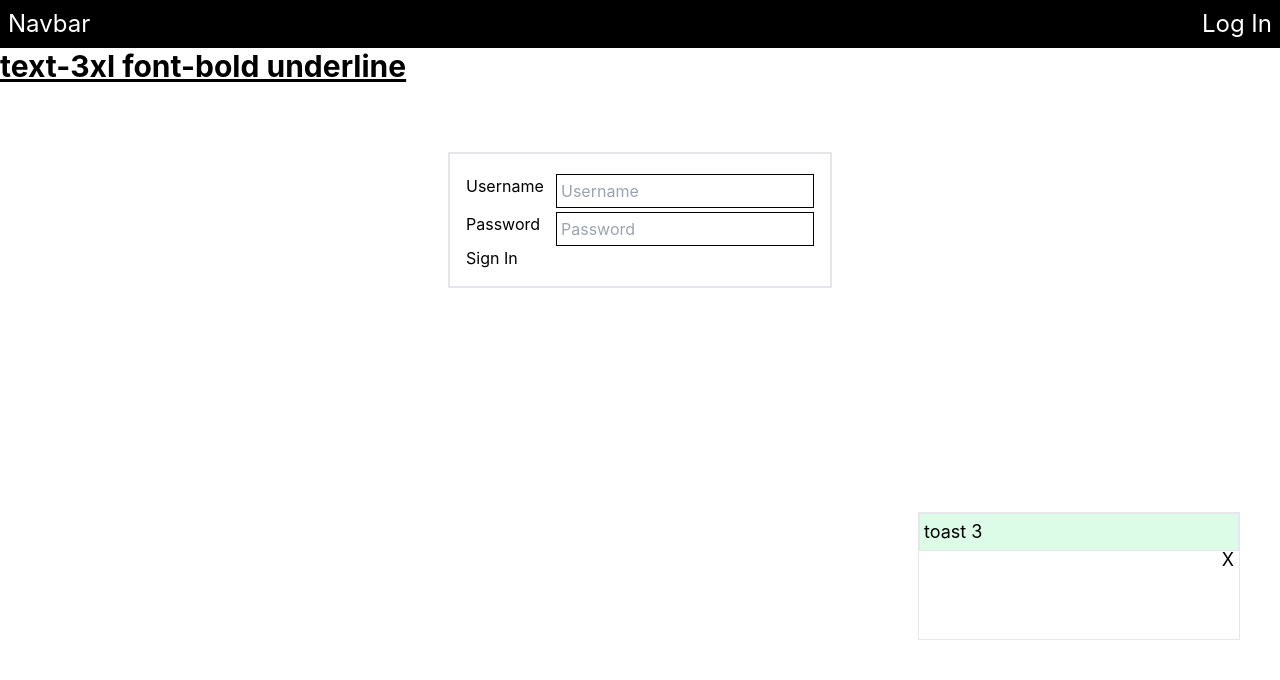
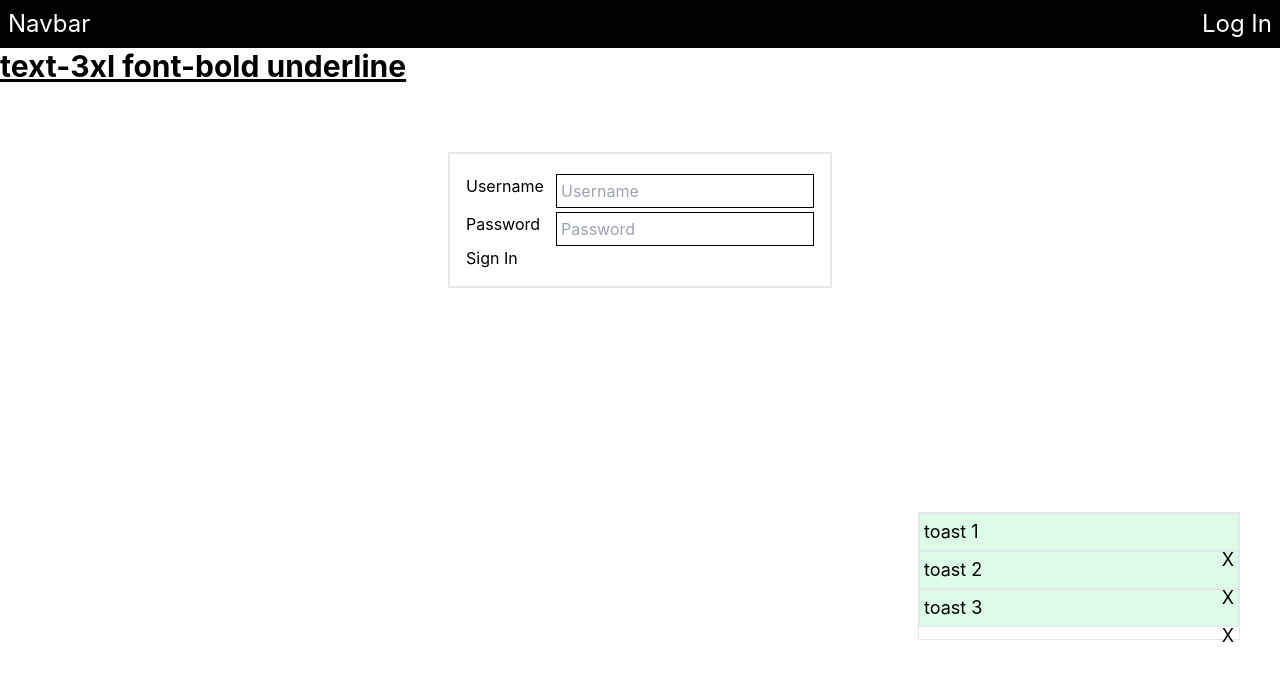
Before and after one commit to KCCPMG/tavern-table, a Next.js app: page /signin in a window 1280 px wide. Shown: the top 680 px of the page. Built offline with nearby package versions, Linux system fonts and the light colour scheme; no server answers.

Commit message:
fix setToasts usage in addToast and removeToast, fix example in app/signin/page

```diff
--- a/app/signin/page.tsx
+++ b/app/signin/page.tsx
@@ -15,25 +15,36 @@ export default function SignIn() {
 
   const { addToast, toasts } = useToasterContext();
 
-  // example
+
+  // example:
+
+  const [addedToastOne, setAddedToastOne] = useState(false);
+  const [addedToastTwo, setAddedToastTwo] = useState(false);
+  const [addedToastThree, setAddedToastThree] = useState(false);
+
   useEffect(() => {
+    console.log("toasts useEffect:", toasts);
+    if (!addedToastOne) {
       addToast({
         message: "toast 1",
         status: "success"
       });
+      setAddedToastOne(true);
+    }
+    else if (!addedToastTwo) {
       addToast({
         message: "toast 2",
         status: "success"
       });
+      setAddedToastTwo(true);
+    }
+    else if (!addedToastThree) {
       addToast({
         message: "toast 3",
         status: "success"
-    });
-  }, [])
-
-  // example:
-  useEffect(() => {
-    console.log("toasts useEffect:", toasts);
+      })
+      setAddedToastThree(true);
+    }
   }, [toasts]);
 
   return (
--- a/context/ToasterContext.tsx
+++ b/context/ToasterContext.tsx
@@ -43,16 +43,13 @@ export function ToasterContextProvider(
   const [nextKey, setNextKey] = useState(1);
 
   const addToast = (toast: NewToastType) => {
-    const toastCopies = [...toasts];
     const assignedToast: ToastType = Object.assign({toastKey: nextKey}, toast)
-    setNextKey(nextKey => nextKey + 1);
-    toastCopies.push(assignedToast);
-    setToasts(toastCopies);
+    setNextKey(nextKey + 1);
+    setToasts([...toasts, assignedToast]);
   }
 
   const removeToast = (toastKey: number) => {
-    const toastCopies = [...toasts];
-    setToasts(toastCopies.filter((toast) => {
+    setToasts(toasts.filter((toast) => {
       return (toast.toastKey !== toastKey);
     }))
   }
```
Lines whose indentation alone changed are shown as unchanged.
